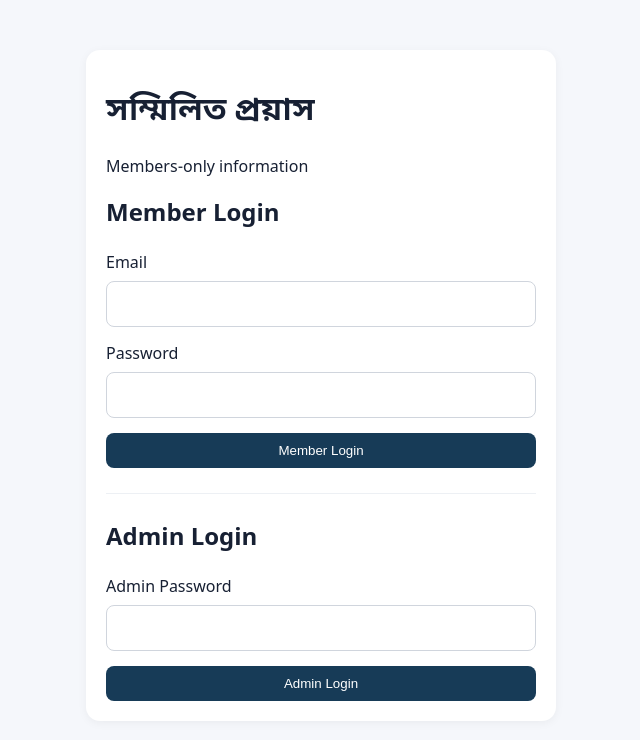
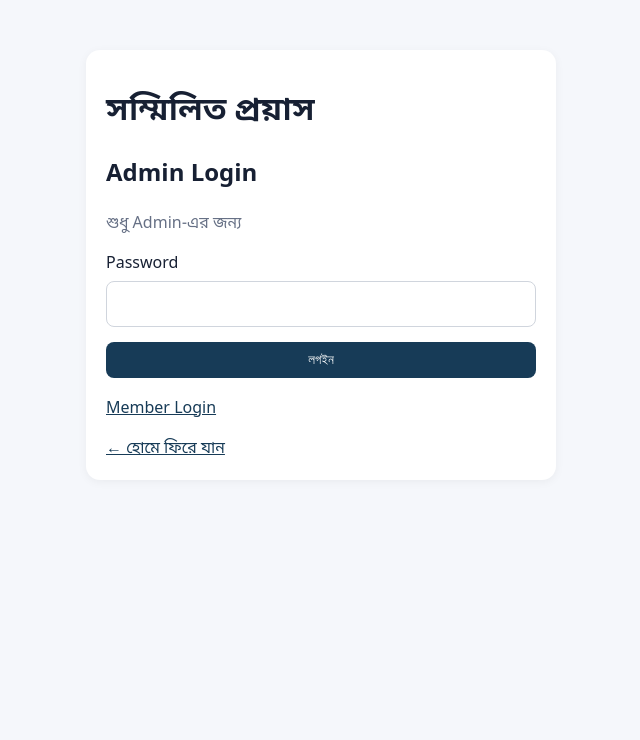
Before and after one commit to sommilito-proyash/sommilitoproyash, a Flask app: page /login in a window 1280 px wide. Shown: the top 740 px of the page, without its empty margins (319-959 px from the left). Run offline with Flask 3, Linux system fonts and the light colour scheme; parts of the project's set-up code (start-up, migrations or seed data) failed here and were passed over.

Commit message:
Update login.html

```diff
--- a/templates/login.html
+++ b/templates/login.html
@@ -1 +1 @@
-<!doctype html><html lang="en"><head><meta charset="utf-8"><meta name="viewport" content="width=device-width,initial-scale=1"><title>Login — সম্মিলিত প্রয়াস</title><link rel="stylesheet" href="/static/style.css"></head><body><main class="login"><div class="panel"><h1>সম্মিলিত প্রয়াস</h1><p>Members-only information</p>{% if error %}<div class="error">{{error}}</div>{% endif %}<h2>Member Login</h2><form method="post"><input type="hidden" name="kind" value="member"><label>Email</label><input type="email" name="email" required><label>Password</label><input type="password" name="password" required><button type="submit">Member Login</button></form><hr><h2>Admin Login</h2><form method="post"><input type="hidden" name="kind" value="admin"><label>Admin Password</label><input type="password" name="password" required><button type="submit">Admin Login</button></form></div></main></body></html>
+<!doctype html><html lang="bn"><head><meta charset="utf-8"><meta name="viewport" content="width=device-width,initial-scale=1"><title>Admin Login</title><link rel="stylesheet" href="/static/style.css"></head><body><main class="login"><div class="panel"><h1>সম্মিলিত প্রয়াস</h1><h2>Admin Login</h2><p class="note">শুধু Admin-এর জন্য</p>{% if error %}<div class="error">{{error}}</div>{% endif %}<form method="post"><label>Password</label><input type="password" name="password" required><button type="submit">লগইন</button></form><p><a href="/member-login">Member Login</a></p><a href="/">← হোমে ফিরে যান</a></div></main></body></html>
```
